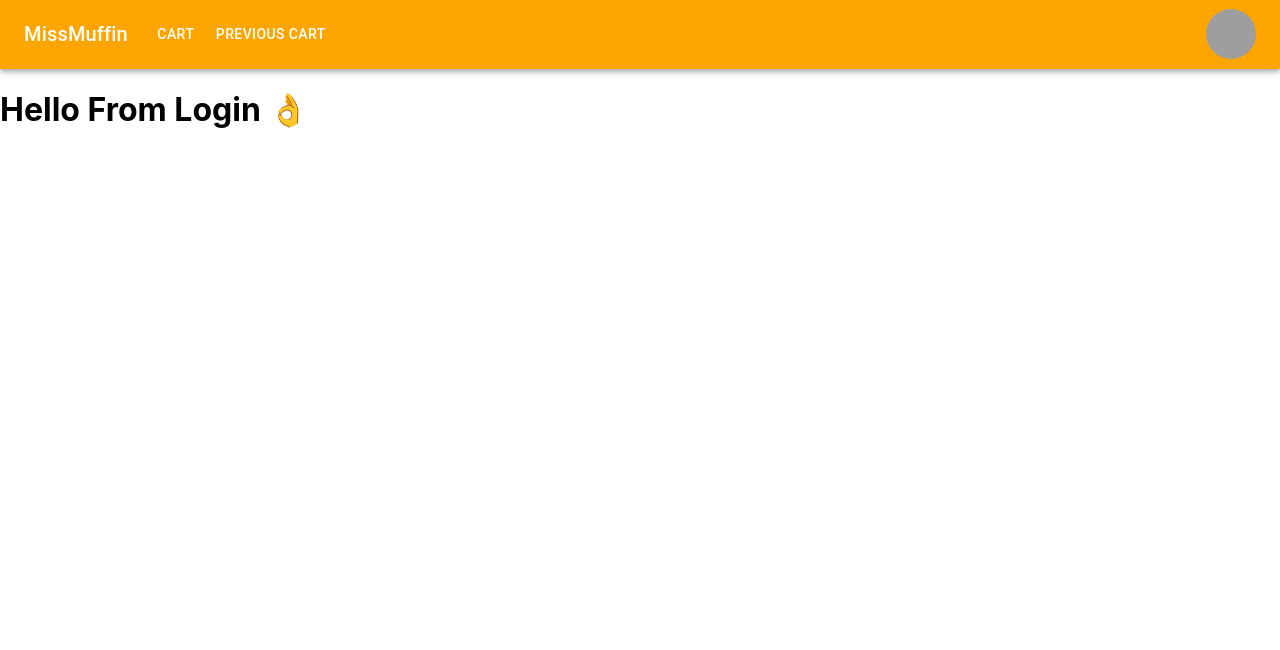
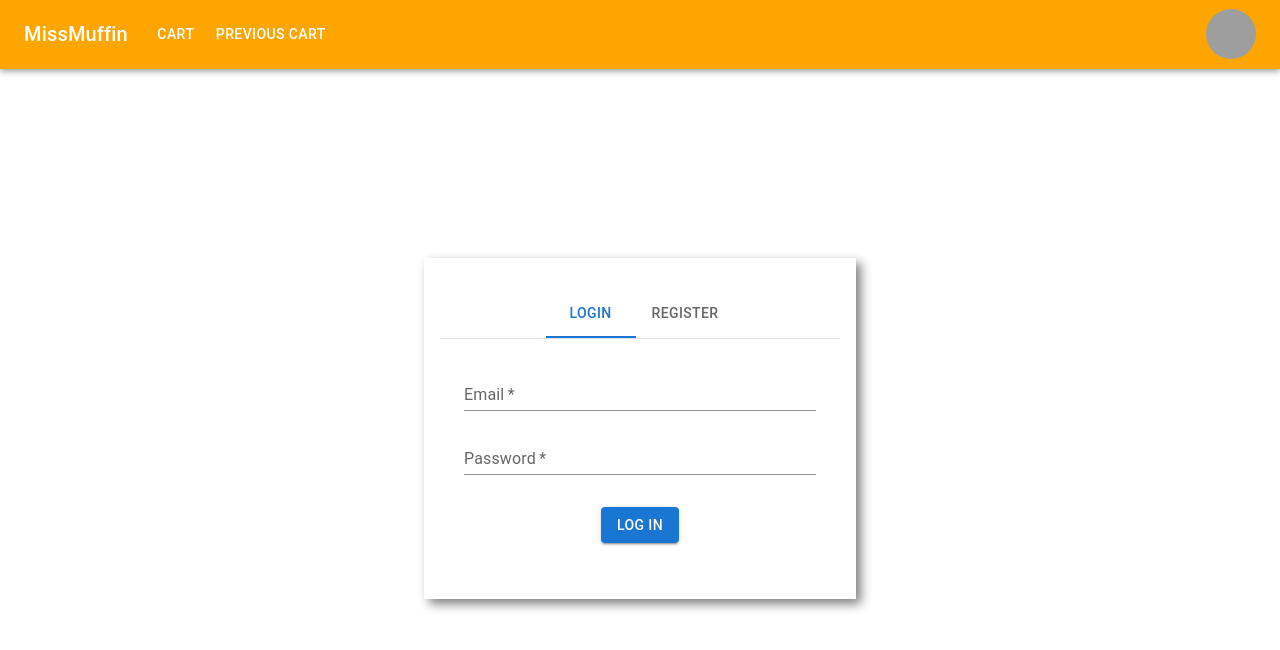
Before and after one commit to nisuJaiswal/miss-muffin-cake-bakery, a React (Create React App) app in the folder frontend/: page /login in a window 1280 px wide. Shown: the top 650 px of the page. Built offline with nearby package versions, Linux system fonts and the light colour scheme; grey boxes are pictures that could not be loaded.

Commit message:
Login design

```diff
--- a/frontend/src/pages/Login.jsx
+++ b/frontend/src/pages/Login.jsx
@@ -1,9 +1,79 @@
-import React from 'react'
+import * as React from 'react';
+import PropTypes from 'prop-types';
+import Tabs from '@mui/material/Tabs';
+import Tab from '@mui/material/Tab';
+import Typography from '@mui/material/Typography';
+import Box from '@mui/material/Box';
+import { TextField, Button } from '@mui/material'
 
-const Login = () => {
+function TabPanel(props) {
+    const { children, value, index, ...other } = props;
+
     return (
-        <h1>Hello From Login 👌</h1>
-    )
+        <div
+            role="tabpanel"
+            hidden={value !== index}
+            id={`simple-tabpanel-${index}`}
+            aria-labelledby={`simple-tab-${index}`}
+            {...other}
+        >
+            {value === index && (
+                <Box sx={{ p: 3 }}>
+                    <Typography>{children}</Typography>
+                </Box>
+            )}
+        </div>
+    );
 }
 
-export default Login
+TabPanel.propTypes = {
+    children: PropTypes.node,
+    index: PropTypes.number.isRequired,
+    value: PropTypes.number.isRequired,
+};
+
+function a11yProps(index) {
+    return {
+        id: `simple-tab-${index}`,
+        'aria-controls': `simple-tabpanel-${index}`,
+    };
+}
+
+export default function BasicTabs() {
+    const [value, setValue] = React.useState(0);
+
+    const handleChange = (event, newValue) => {
+        setValue(newValue);
+    };
+
+    return (
+        <Box sx={{
+            height: '90vh', width: 'full', display: 'flex', justifyContent: 'center', alignItems: 'center'
+        }}>
+
+            <Box sx={{ padding: '2rem 1rem', boxShadow: '5px 5px 10px gray', width: { xs: 300, md: 400 } }} >
+                <Box sx={{ borderBottom: 1, borderColor: 'divider' }}>
+                    <Tabs value={value} onChange={handleChange} aria-label="basic tabs example" centered>
+                        <Tab label="LOGIN" {...a11yProps(0)} />
+                        <Tab label="REGISTER" {...a11yProps(1)} />
+                    </Tabs>
+                </Box>
+                <TabPanel value={value} index={0}>
+                    <Box>
+                        <form action="#" style={{ display: 'flex', flexDirection: 'column', gap: 16 }}>
+                            <TextField id="standard-basic" required label="Email" variant="standard" />
+                            <TextField id="standard-basic" required label="Password" variant="standard" type="password" />
+                            <Box mt={2} sx={{ display: 'flex', alignItems: 'center', justifyContent: 'center' }}>
+
+                                <Button variant="contained" >LOG IN</Button>
+                            </Box>
+                        </form>
+                    </Box>
+                </TabPanel>
+                <TabPanel value={value} index={1}>
+                    Register
+                </TabPanel>
+            </Box>
+        </Box >
+    );
+}
```
